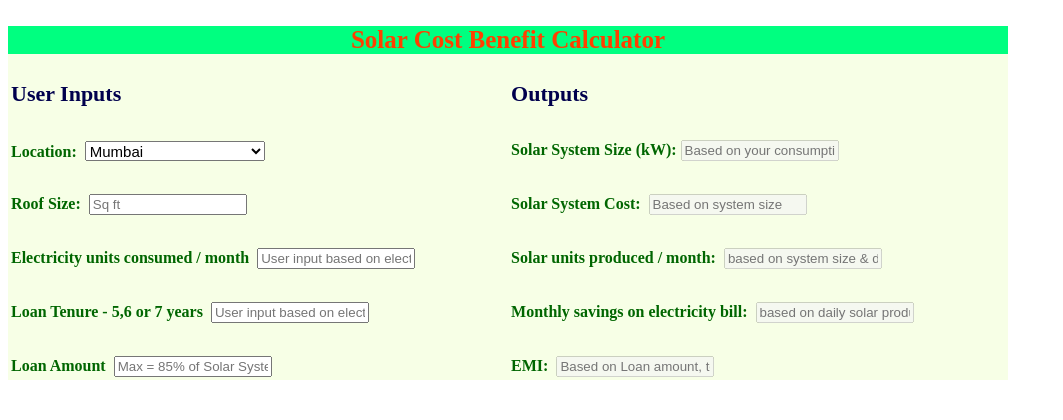
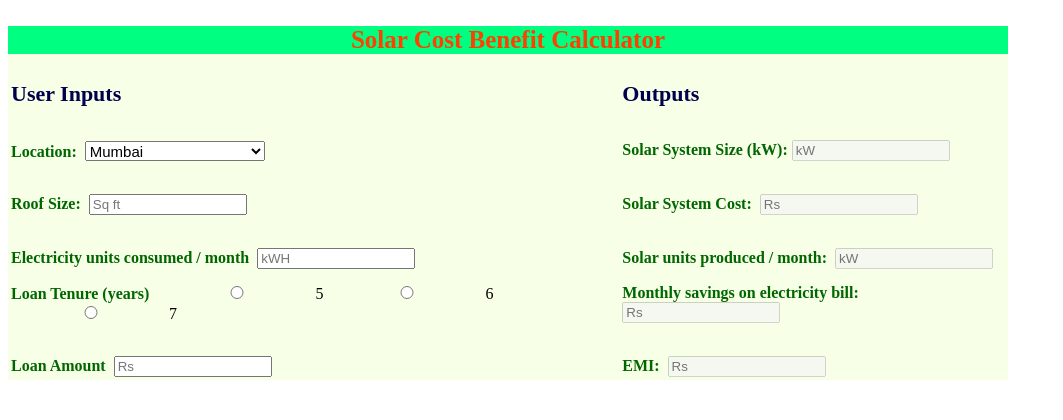
Before and after one commit to renukasingh04/renukasingh04.github.io, a plain HTML site: page index.html in a window 1280 px wide. Shown: the whole page, without its empty margins (0-1063 px from the left). Drawn offline with nearby package versions, Linux system fonts and the light colour scheme.

Commit message:
Update index.html
Changes

```diff
--- a/index.html
+++ b/index.html
@@ -8,8 +8,8 @@
 <body>
 
 <div ng-app="myApp" ng-controller="DoubleController">
-
-    <table style="width:1000px">
+ <form  name="myForm">
+    <table style="width:1000px" >
       <caption>Solar Cost Benefit Calculator</caption>
       <tr>
         <th>User Inputs</th>
@@ -26,53 +26,64 @@
         </td>
         <td >
           <label1 for="Solar System Size">Solar System Size&nbsp;(kW):</label1>
-          <input type="text" ng-model="data.solarSystemSize" ng-disabled="true" placeholder="Based on your consumption, but limited to what's possible on your roof (kW)">
+          <input type="text" value="{{data.solarSystemSize}}" ng-disabled="true" placeholder="kW">
+          <a target="_blank" href="#" title="Based on your consumption, but limited to what's possible on your roof (kW)"><img src="{{link}}" height="13px"/></a>
         </td>
       </tr>
       <tr>
         <td>
           <label1 for="Roof size :">Roof Size:&nbsp;</label1>
-          <input type="text" ng-model="data.roofSize" placeholder="Sq ft">
+          <input type="text" name="roofSize" ng-pattern="/^\d+$/"  ng-model="data.roofSize" placeholder="Sq ft">
+          <span class="text-error" data-ng-show="myForm.roofSize.$invalid">Invalid</span>
         </td>
         <td>
           <label1 for="Roof size :">Solar System Cost:&nbsp;</label1>
-          <input type="text" ng-disabled="true" ng-model="data.solarSystemCost" placeholder="Based on system size">
+          <input type="text" ng-disabled="true" value="{{data.solarSystemCost}}" placeholder="Rs">
+          <a target="_blank" href="#" title="Cost Based on system size"><img src="{{link}}" height="13px"/></a>
         </td>
       </tr>
       <tr>
         <td>
           <label1>Electricity units consumed / month&nbsp;</label1>
-          <input type="text" ng-model="data.unitConsumed" placeholder="User input based on electricity bill (kWH)">
+          <input type="text" ng-pattern="/^\d+$/" ng-model="data.unitConsumed" placeholder="kWH">
+          <a target="_blank" href="#" title="User input based on electricity bill (kWH)"><img src="{{link}}" height="13px"/></a>
         </td>
         <td>
           <label1>Solar units produced / month:&nbsp;</label1>
-          <input type="text" ng-disabled="true" ng-model="data.solarUnitProduced" placeholder="based on system size & daily production">
+          <input type="text" name="solarUnitProduced" ng-pattern="/^\d+$/" ng-disabled="true" value="{{data.solarUnitProduced}}" placeholder="kW">
+          <span class="text-error" data-ng-show="myForm.solarUnitProduced.$invalid">Invalid</span>
+          <a target="_blank" href="#" title="Based on system size & daily production"><img src="{{link}}" height="13px"/></a>
         </td>
       </tr>
       <tr>
         <td>
-          <label1>Loan Tenure - 5,6 or 7 years&nbsp;</label1>
-          <input type="text" ng-model="data.loanTenure" placeholder="User input based on electricity bill (kWH)">
-        </td>
+          <label1>Loan Tenure (years)&nbsp;</label1>
+          <input type="radio" ng-model="data.loanTenure" value="5">5
+          <input type="radio" ng-model="data.loanTenure" value="6">6
+          <input type="radio" ng-model="data.loanTenure" value="7">7
+         </td>
         <td>
           <label1>Monthly savings on electricity bill:&nbsp;</label1>
-          <input type="text" ng-disabled="true" ng-model="data.monthlySavings" placeholder="based on daily solar production & tariff">
+          <input type="text" ng-disabled="true" value="{{monthlySavings && showgraph===true ? monthlySavings.toFixed(4) : undefined}}" placeholder="Rs">
+          <a target="_blank" href="#" title="Based on daily solar production & tariff"><img src="{{link}}" height="13px"/></a>
         </td>
       </tr>
       <tr>
         <td>
           <label1>Loan Amount&nbsp;</label1>
-          <input type="text" ng-model="data.loanAmount" placeholder="Max = 85% of Solar System Cost">
-          <span class="text-error" data-ng-show="showgraph===false">Invalid amount</span><br/>
+          <input type="text" ng-model="data.loanAmount" placeholder="Rs">
+          <span class="text-error" data-ng-show="showgraph===false">Maximum amount is {{0.85*data.solarSystemCost}}</span>
+          <a target="_blank" href="#" title="Maximum amount is 85% of Solar System Cost"><img src="{{link}}" height="13px"/></a>
         </td>
         <td>
           <label1>EMI:&nbsp;</label1>
-          <input type="text" ng-disabled="true" ng-model="data.EMI" placeholder="Based on Loan amount, tenure & interest rate">
+          <input type="text" ng-disabled="true" value="{{showgraph===true ? data.EMI.toFixed(4) : undefined}}" placeholder="Rs">
+          <a target="_blank" href="#" title="Based on Loan amount, tenure & interest rate"><img src="{{link}}" height="13px"/></a>
         </td>
       </tr>
     </table><br><br>
+    </form>
     <div ng-if ="showgraph" id="container">Placeholder for chart</div>
-
 </div>
 
 </body>
```
